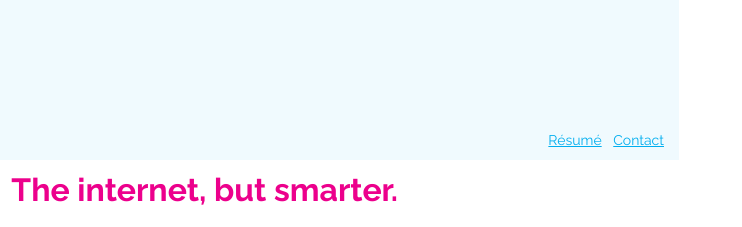
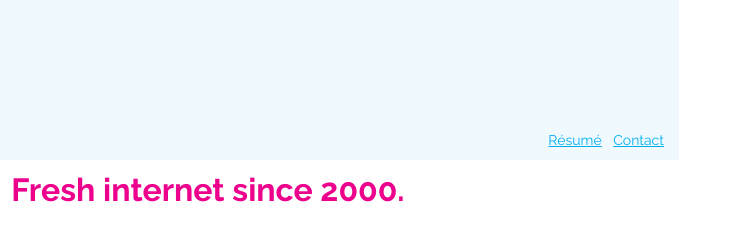
Before and after one commit to philbarbato/philbarbato.github.io, a website: page index.html in a window 1280 px wide. Shown: the top 227 px of the page, 345-1087 px from the left. Drawn offline with Linux system fonts and the light colour scheme.

Commit message:
update heading. I still hate it.

```diff
--- a/index.html
+++ b/index.html
@@ -51,7 +51,7 @@
 
     <div class="content">
 
-      <h1 class="content__heading bem-is-so-fun__isnt-it">The internet, but smarter.</h1>
+      <h1 class="content__heading bem-is-so-fun__isnt-it">Fresh internet since 2000.</h1>
 
       <!-- <section id="apparent" class="sample-block sample-block--apparent">
         <div class="sample-block__meta">
```
